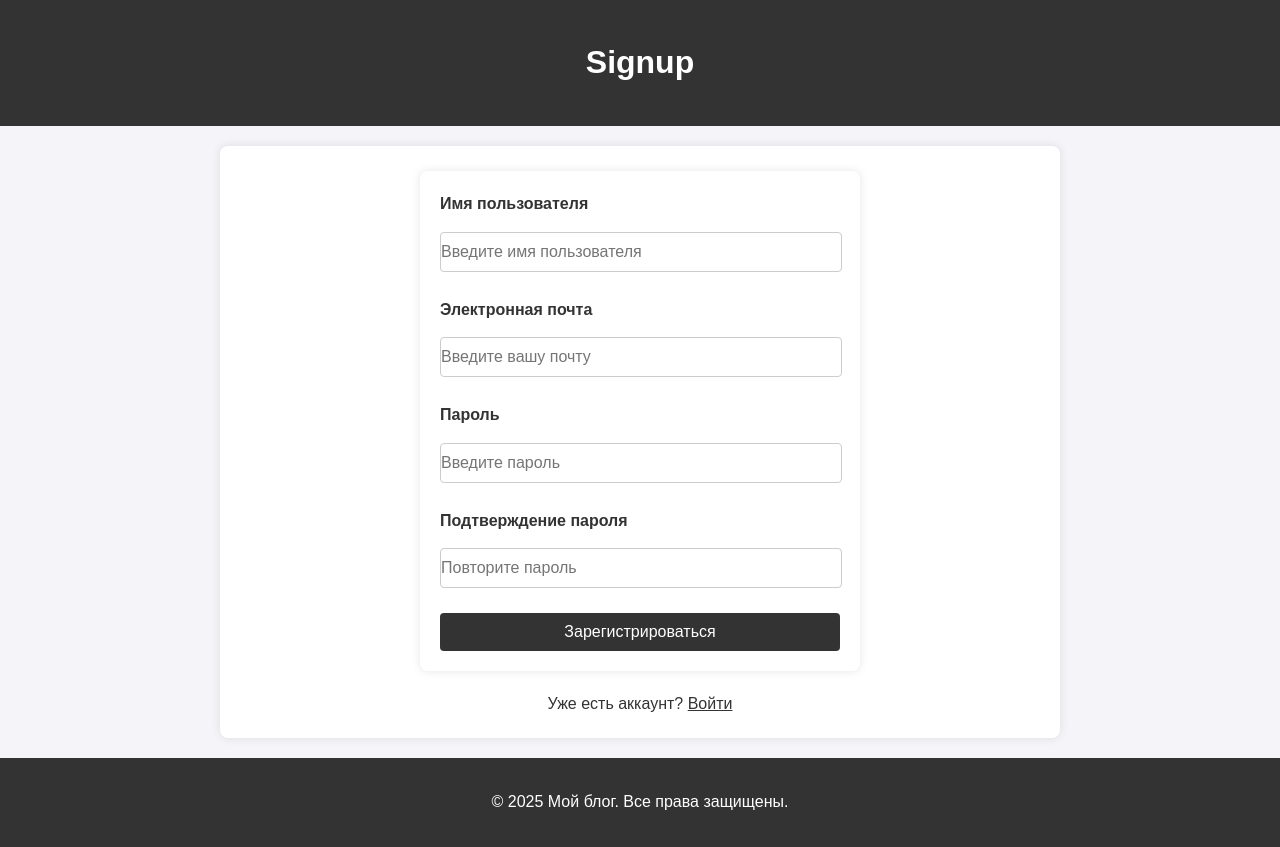
After one commit to KostantinRudenko/Blog-Web-App, a Django app: page /user/signup/ in a window 1280 px wide. The commit adds this page. Run offline with Django 5.2, Linux system fonts and the light colour scheme.

Commit message:
created signup form

```diff
--- a/blog_app/static/styles/style.css
+++ b/blog_app/static/styles/style.css
@@ -32,7 +32,7 @@ nav a:hover {
 .container {
     max-width: 800px;
     margin: 20px auto;
-    padding: 0 20px;
+    padding: 5px 20px;
     background: #fff;
     border-radius: 8px;
     box-shadow: 0 0 10px rgba(0, 0, 0, 0.1);
--- a/blog_app/user_app/templates/user_app/login.html
+++ b/blog_app/user_app/templates/user_app/login.html
@@ -10,7 +10,6 @@
 {% endblock %}
 
 {% block content %}
-<h2>Пожалуйста, войдите</h2>
 <form action="{% url 'user:login' %}" method="post">
     {% csrf_token %}
     <div class="form-group">
--- /dev/null
+++ b/blog_app/user_app/templates/user_app/signup.html
@@ -0,0 +1,38 @@
+{% extends 'user_app/base.html' %}
+{% load static %}
+
+{% block css %}
+<link rel="stylesheet" href="{% static 'styles/login_style.css' %}">
+<link rel="stylesheet" href="{% static 'styles/style.css' %}">
+{% endblock %}
+
+{% block title %}Вход в аккаунт
+{% endblock %}
+
+{% block content %}
+<form>
+
+    <div class="form-group">
+        <label for="username">Имя пользователя</label>
+        <input type="text" id="username" name="username" placeholder="Введите имя пользователя" required>
+    </div>
+
+    <div class="form-group">
+        <label for="email">Электронная почта</label>
+        <input type="text" id="email" name="email" placeholder="Введите вашу почту" required>
+    </div>
+
+    <div class="form-group">
+        <label for="password">Пароль</label>
+        <input type="password" id="password" name="password" placeholder="Введите пароль" required>
+    </div>
+
+    <div class="form-group">
+        <label for="confirm-password">Подтверждение пароля</label>
+        <input type="password" id="confirm-password" name="confirm-password" placeholder="Повторите пароль" required>
+    </div>
+
+    <button type="submit">Зарегистрироваться</button>
+</form>
+<p>Уже есть аккаунт? <a href="{% url 'user:login' %}">Войти</a></p>
+{% endblock %}
--- a/blog_app/user_app/views.py
+++ b/blog_app/user_app/views.py
@@ -6,4 +6,5 @@ def login(request):
     return render(request, 'user_app/login.html', context)
 
 def signup(request):
-    return render(request, 'user_app/signup.html')
+    context = {"title" : "Signup"}
+    return render(request, 'user_app/signup.html', context)
```
Also changed, not shown: blog_app/user_app/templates/user_app/singup.html (deleted, +0 -11 lines). Lines whose indentation alone changed are shown as unchanged.
